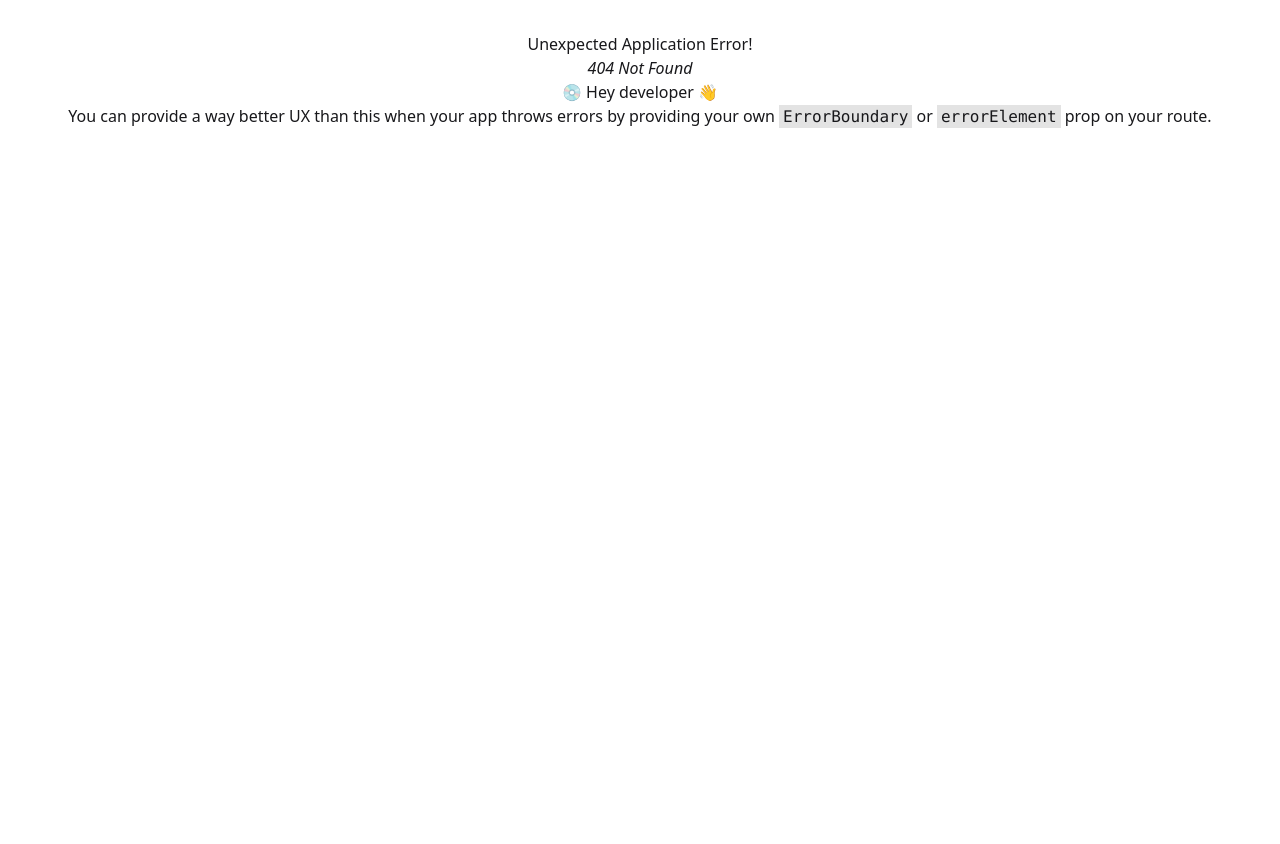
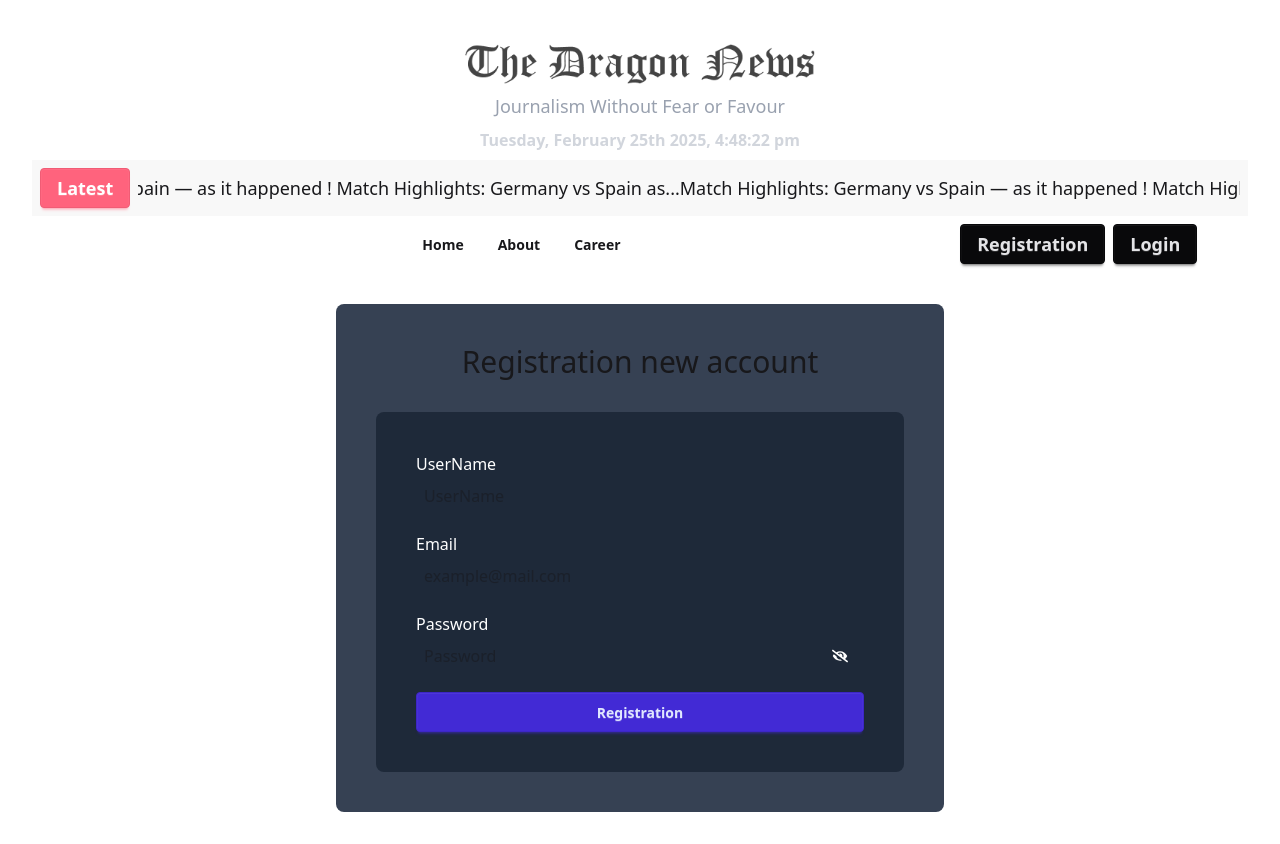
Before and after one commit to MdAsraful56/Dargon-News, a React (Vite) app: page /registration in a window 1280 px wide. Before the commit this address had no page. Before the commit the page ends 800 px from the top, so only its background shows below. Built offline with nearby package versions, Linux system fonts and the light colour scheme.

Commit message:
registration page link & Navlink

```diff
--- a/src/App.jsx
+++ b/src/App.jsx
@@ -4,6 +4,7 @@ import Root from './components/Root/Root'
 import Home from './components/Home/Home'
 import HomeLayout from './components/HomeLayout/HomeLayout'
 import Login from './components/Login/Login'
+import Registration from './components/Registration/Registration'
 
 function App() {
 
@@ -12,6 +13,7 @@ function App() {
       <Route path='/' element={ <Root /> }>
         <Route index element={ <Home /> } />
         <Route path='/login' element={ <Login /> } />
+        <Route path='/registration' element={ <Registration /> } />
         <Route path='/' element={  <HomeLayout /> } >
           <Route path='/category/:id' element={ <h2>This is category</h2> } />
         </Route>
--- a/src/components/Navbar/Navbar.jsx
+++ b/src/components/Navbar/Navbar.jsx
@@ -1,5 +1,5 @@
 import {  Link, NavLink } from "react-router";
-import { CgProfile } from "react-icons/cg";
+// import { CgProfile } from "react-icons/cg";
 // import userIcon from '../../assets/user.png'
 
 
@@ -20,7 +20,10 @@ const Navbar = () => {
             </div>
             <div className="lgoin flex flex-row items-center gap-2">
                 {/* <img src={userIcon} alt="" /> */}
-                <CgProfile className="text-3xl" />
+                {/* <CgProfile className="text-3xl" /> */}
+                <Link to='/registration'>
+                    <button className="btn btn-neutral rounded-base gap-2 items-center text-lg font-semibold">Registration</button>
+                </Link>
                 <Link to='/login'>
                     <button className="btn btn-neutral rounded-base gap-2 items-center text-lg font-semibold">Login</button>
                 </Link>
--- a/src/components/Registration/Registration.jsx
+++ b/src/components/Registration/Registration.jsx
@@ -8,13 +8,14 @@ const Registration = () => {
 
     const [showPassword, setShowPassword] = useState(false);
 
-    const handleLogin = (e) => {
+    const handleRegistration = (e) => {
         e.preventDefault();
-        console.log('login');
+        console.log('Registration form submitted');
 
+        const userName = e.target.UserName.value;
         const email = e.target.email.value;
         const password = e.target.password.value;
-        console.log(email, password);
+        console.log(userName ,email, password);
     }
 
 
@@ -23,14 +24,18 @@ const Registration = () => {
         <div className="login bg-gray-700 p-10 w-1/2 mx-auto rounded-lg mt-10 ">
             <h1 className="text-3xl mb-8">Registration new account</h1>
             <div className="text-left p-10 bg-gray-800 rounded-lg">
-                <form onSubmit={handleLogin}>
+                <form onSubmit={handleRegistration}>
+                    <div className="mb-4">
+                        <label htmlFor="name" className="block text-white">UserName</label>
+                        <input type="text" placeholder="UserName" name="UserName" id="UserName" className="w-full p-2 rounded-lg" />
+                    </div>
                     <div className="mb-4">
                         <label htmlFor="email" className="block text-white">Email</label>
-                        <input type="email" name="email" id="email" className="w-full p-2 rounded-lg" />
+                        <input type="email" placeholder="example@mail.com" name="email" id="email" className="w-full p-2 rounded-lg" />
                     </div>
                     <div className="mb-4 relative">
                         <label htmlFor="password" className="block text-white">Password</label>
-                        <input type={showPassword ? 'text' : 'password'} name="password" id="password" className="w-full p-2 rounded-lg" />
+                        <input type={showPassword ? 'text' : 'password'} placeholder="Password" name="password" id="password" className="w-full p-2 rounded-lg" />
                         {/* {
                             showPassword ? <FaEyeSlash className="absolute right-4 top-9 text-white" /> : <FaEye className="absolute right-4 top-9 text-white" />
                         } */}
```
